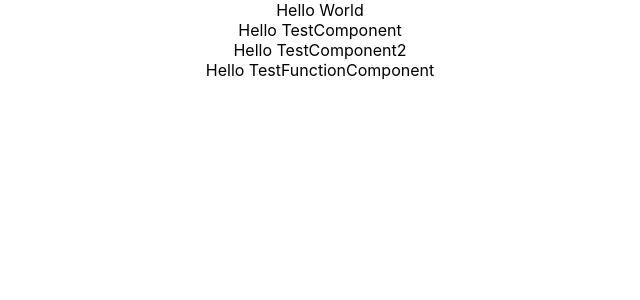
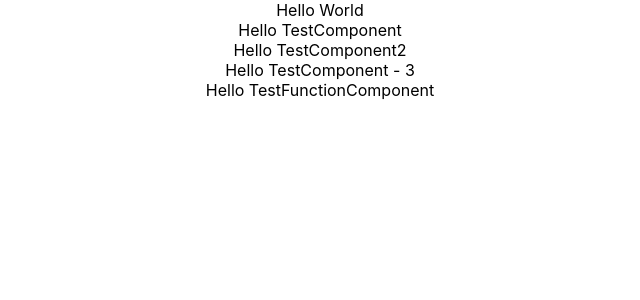
Before and after one commit to akhi0gupta007/sts-workspace, a React (Create React App) app in the folder todo-app/: page / in a window 1280 px wide. Shown: the top 300 px of the page, without its empty margins (320-960 px from the left). Built offline with nearby package versions, Linux system fonts and the light colour scheme.

Commit message:
third components

```diff
--- a/todo-app/src/App.js
+++ b/todo-app/src/App.js
@@ -1,5 +1,6 @@
 import React,{Component} from 'react';
 import TestComponent ,{TestComponent2} from './components/learning-examples/TestComponent'
+import TestComponent3 from './components/learning-examples/TestComponent3'
 //Remember : Non-default classes from module requires curly braces
 import './App.css';
 
@@ -14,6 +15,7 @@ class App extends Component {
         Hello World
         <TestComponent/>
         <TestComponent2/>
+        <TestComponent3/>
         <TestFunctionComponent/>
       </div>
     );
--- /dev/null
+++ b/todo-app/src/components/learning-examples/TestComponent3.jsx
@@ -0,0 +1,10 @@
+import React,{Component} from 'react';
+export default class TestComponent3 extends Component{
+    render(){
+      return(
+        <div className="App">
+          Hello TestComponent - 3
+        </div>
+      );
+    }
+  }
```
